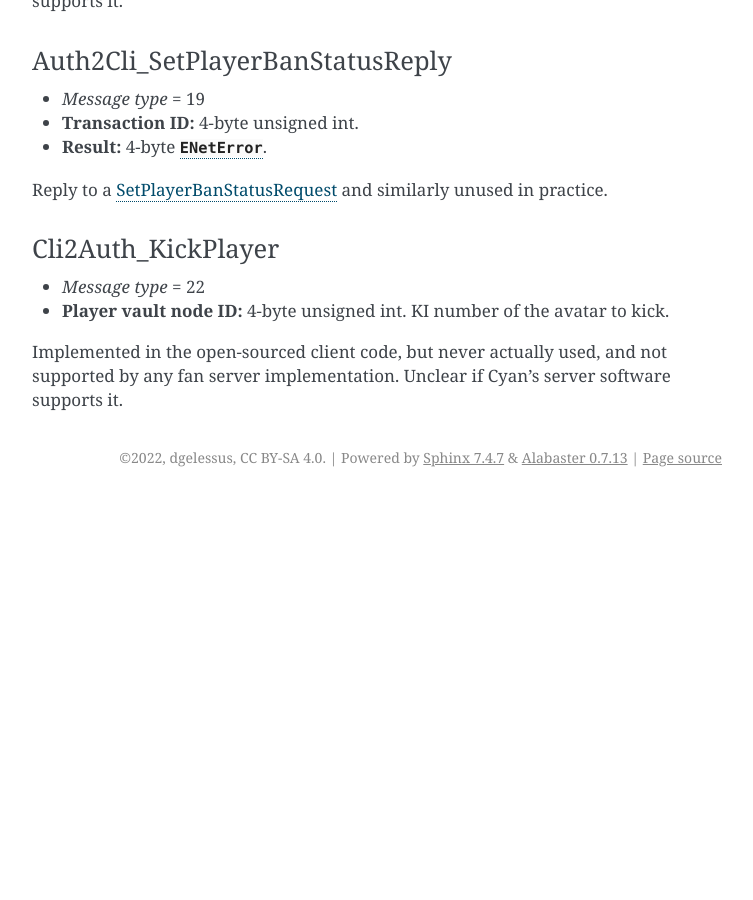
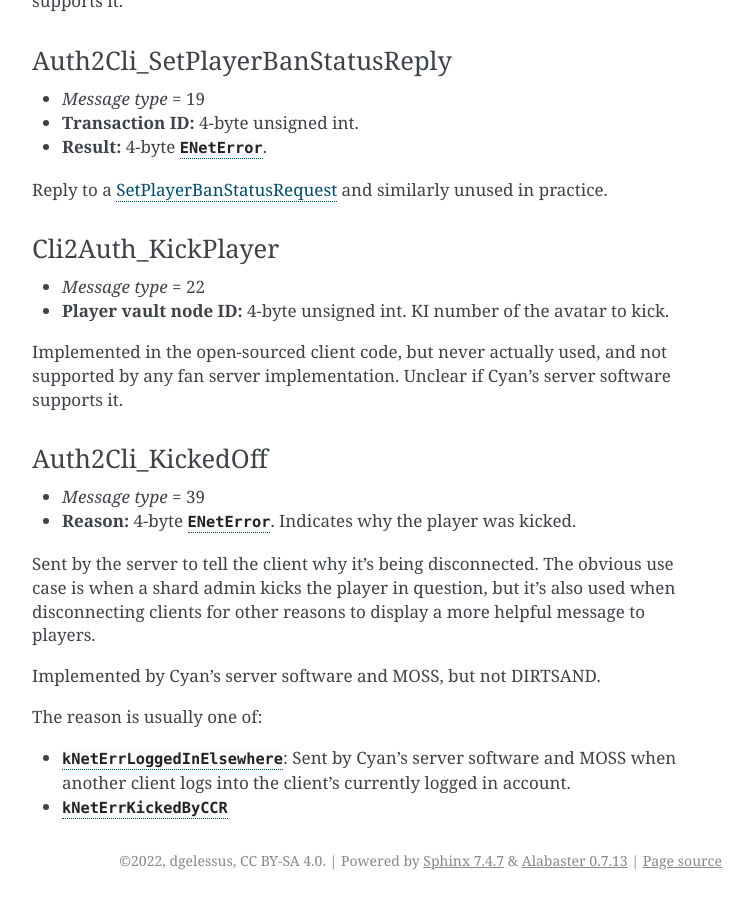
Before and after one commit to dgelessus/NAGUS, a Sphinx documentation site: the page built from docs/uru/auth_server.rst, in a window 1280 px wide and 900 px high, scrolled down 21695 px. Shown: the whole window, without its empty margins (388-1141 px from the left). Built offline with Sphinx 7.4.7, drawn with Linux system fonts in a browser that asks for light colours; before the commit the page ends 22192 px from its top, so only the background shows below that.

Commit message:
Document Auth2Cli_KickedOff message

```diff
--- a/docs/uru/auth_server.rst
+++ b/docs/uru/auth_server.rst
@@ -85,7 +85,7 @@ not even their structure.
    19,*PlayerChat*,*PlayerChat*,15
    20,:ref:`UpgradeVisitorRequest <cli2auth_upgrade_visitor_request>`,:ref:`UpgradeVisitorReply <auth2cli_upgrade_visitor_reply>`,18
    21,:ref:`SetPlayerBanStatusRequest <cli2auth_set_player_ban_status_request>`,:ref:`SetPlayerBanStatusReply <auth2cli_set_player_ban_status_reply>`,19
-   22,:ref:`KickPlayer <cli2auth_kick_player>`,KickedOff,39
+   22,:ref:`KickPlayer <cli2auth_kick_player>`,:ref:`KickedOff <auth2cli_kicked_off>`,39
    23,ChangePlayerNameRequest,ChangePlayerNameReply,20
 
 .. csv-table:: Friends
@@ -1213,3 +1213,27 @@ Implemented in the open-sourced client code,
 but never actually used,
 and not supported by any fan server implementation.
 Unclear if Cyan's server software supports it.
+
+.. _auth2cli_kicked_off:
+
+Auth2Cli_KickedOff
+^^^^^^^^^^^^^^^^^^
+
+* *Message type* = 39
+* **Reason:** 4-byte :cpp:enum:`ENetError`.
+  Indicates why the player was kicked.
+
+Sent by the server to tell the client why it's being disconnected.
+The obvious use case is when a shard admin kicks the player in question,
+but it's also used when disconnecting clients for other reasons
+to display a more helpful message to players.
+
+Implemented by Cyan's server software and MOSS,
+but not DIRTSAND.
+
+The reason is usually one of:
+
+* :cpp:enumerator:`kNetErrLoggedInElsewhere`:
+  Sent by Cyan's server software and MOSS
+  when another client logs into the client's currently logged in account.
+* :cpp:enumerator:`kNetErrKickedByCCR`
```
